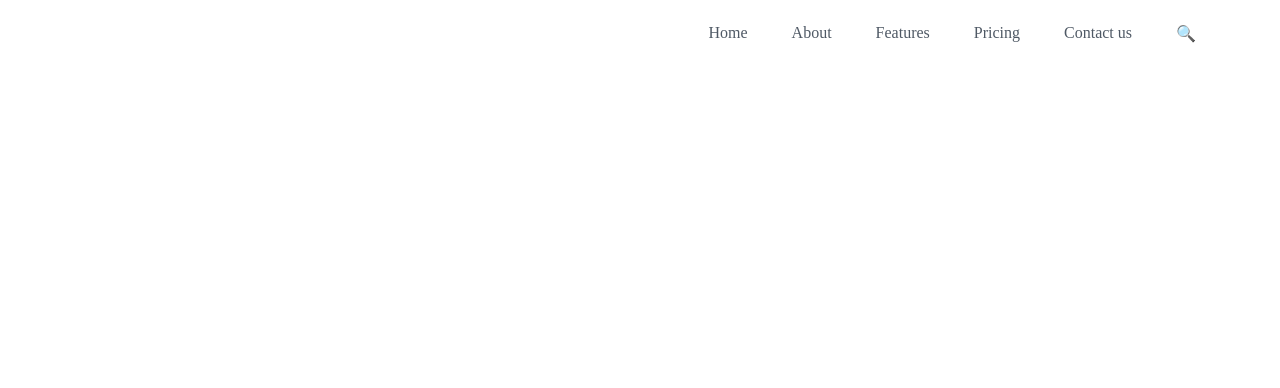
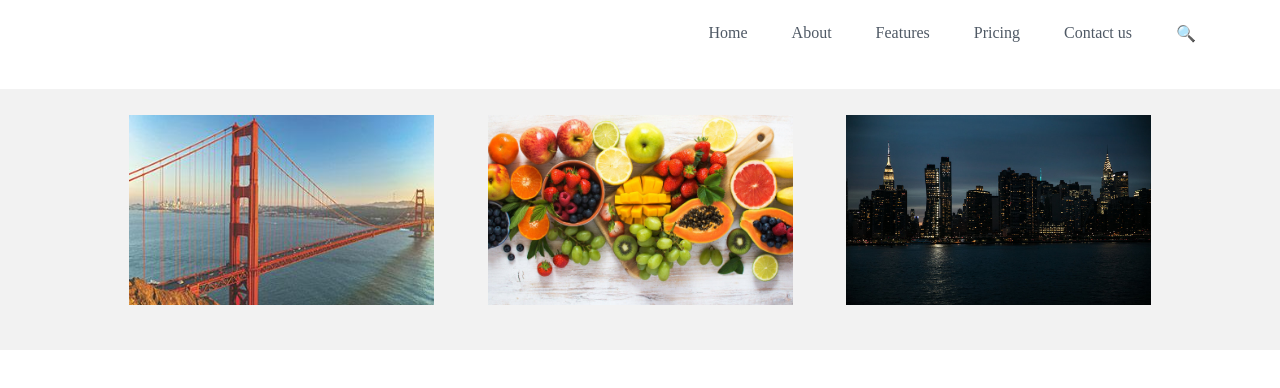
Before and after one commit to danielmarin05/Proyecto1, a plain HTML site: page index.html in a window 1280 px wide. Drawn offline with Linux system fonts and the light colour scheme.

Commit message:
First section created

```diff
--- a/index.css
+++ b/index.css
@@ -18,3 +18,20 @@
     margin-left: 44px;
     color: #4F5965;
 }
+
+.section{
+    padding: 26px 75px 45px;
+    background-color:#F2F2F2;
+}
+
+.images{
+    display: flex;
+    flex-wrap: wrap;
+    justify-content: center;
+    justify-content: space-evenly;
+}
+
+.slider-img{
+    width: 305px;
+    height: 190px;
+}
--- a/index.html
+++ b/index.html
@@ -17,5 +17,25 @@
             <li class="items">&#128269</li>
         </ul>
     </header>
+
+    <section class="section">
+        <ul class= "images">
+            <img src="./assets/Bridge.jpg" alt="Bridge" class="slider-img">
+            <img src="./assets/fruits.jpg" alt="fruits" class="slider-img">
+            <img src="./assets/cities.jpg" alt="cities" class="slider-img">
+        </ul>
+    </section>
+
+    <section>
+
+        <article>
+
+        </article>
+
+        <aside>
+
+        </aside>
+
+    </section>
 </body>
 </html>
```
Also changed, not shown: assets/Bridge.jpg (added), assets/cities.jpg (added), assets/fruits.jpg (added).
